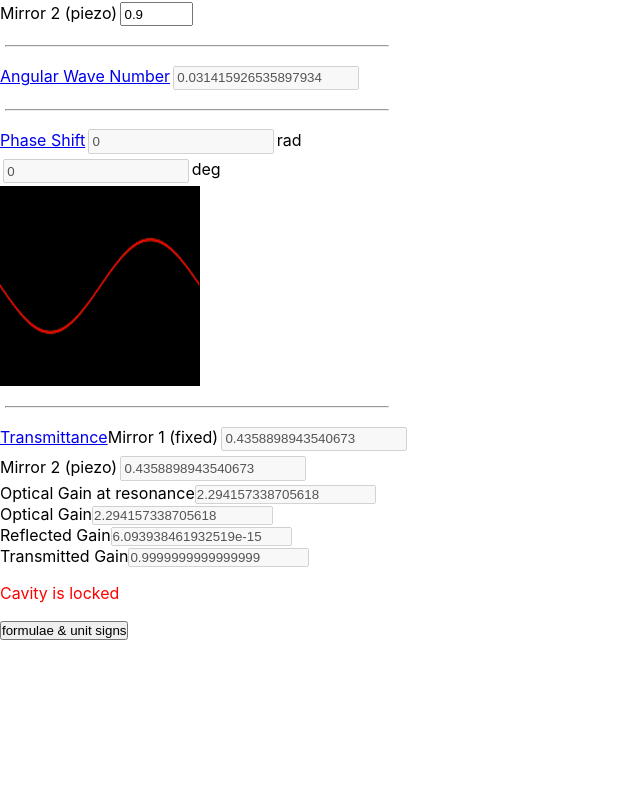
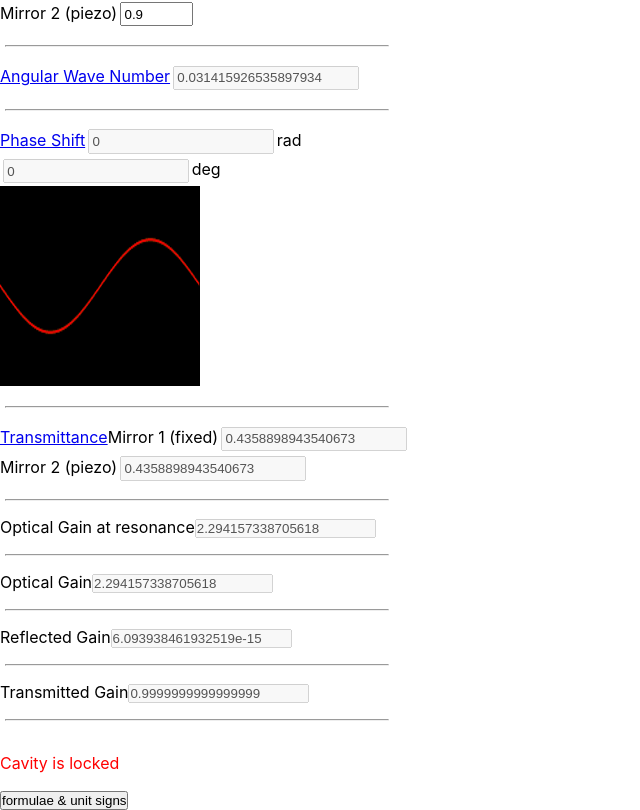
Before and after one commit to bmedicke/optical-cavity, a React (Create React App) app in the folder simulator/: page / in a window 1280 px wide. Shown: the part 323-1133 px from the top of the page, without its empty margins (0-640 px from the left). Before the commit the page ends 963 px from the top, so only its background shows below. Built offline with nearby package versions, Linux system fonts and the light colour scheme; what better-react-mathjax would draw is missing.

Commit message:
use horizontal rulers, clean mathjax

```diff
--- a/simulator/src/App.js
+++ b/simulator/src/App.js
@@ -235,6 +235,7 @@ function App() {
             <input type="text" value={m2transmittance} disabled />
           </label>
         </div>
+        <hr />
         <label>
           Optical Gain at resonance
           {showformulas && (
@@ -246,34 +247,19 @@ function App() {
           )}
           <input type="text" value={opticalgainRessonance} disabled />
         </label>
-        <br />
-        {showformulas && (
-          <MathJax>
-            {`\\(
-              \\left|\\dfrac{E_\\mathrm{cav}}{E_\\mathrm{laser}}\\right| = \\left|\\dfrac{t_1}{1 - r_1 r_2 e^{2ikL}}\\right|
-              \\)`}
-          </MathJax>
-        )}
+        <hr />
         <label>
           Optical Gain
           {showformulas && (
             <MathJax>
               {`\\(
-              \\left|\\dfrac{E_\\mathrm{cav}}{E_\\mathrm{laser}}\\right| = \\left|\\dfrac{t_1}{1 - r_1 r_2}\\right|
+              \\left|\\dfrac{E_\\mathrm{cav}}{E_\\mathrm{laser}}\\right| = \\left|\\dfrac{t_1}{1 - r_1 r_2 e^{2ikL}}\\right|
               \\)`}
             </MathJax>
           )}
           <input type="text" value={opticalgain} disabled />
         </label>
-        <br />
-        {showformulas && (
-          // TODO: fix formula
-          <MathJax>
-            {`\\(
-              \\left|\\dfrac{E_\\mathrm{cav}}{E_\\mathrm{laser}}\\right| = \\left|\\dfrac{t_1}{1 - r_1 r_2 e^{2ikL}}\\right|
-              \\)`}
-          </MathJax>
-        )}
+        <hr />
         <label>
           Reflected Gain
           {showformulas && (
@@ -286,15 +272,7 @@ function App() {
           )}
           <input type="text" value={reflectedgain} disabled />
         </label>
-        <br />
-        {showformulas && (
-          // TODO: fix formula
-          <MathJax>
-            {`\\(
-              \\left|\\dfrac{E_\\mathrm{cav}}{E_\\mathrm{laser}}\\right| = \\left|\\dfrac{t_1}{1 - r_1 r_2 e^{2ikL}}\\right|
-              \\)`}
-          </MathJax>
-        )}
+        <hr />
         <label>
           Transmitted Gain
           {showformulas && (
@@ -307,7 +285,7 @@ function App() {
           )}
           <input type="text" value={transmittedgain} disabled />
         </label>
-        <br />
+        <hr />
 
         <div className={`cavitystatus ${isLocked && 'locked'}`}>
           Cavity {isLocked ? 'is locked' : 'is out of phase'}
```
